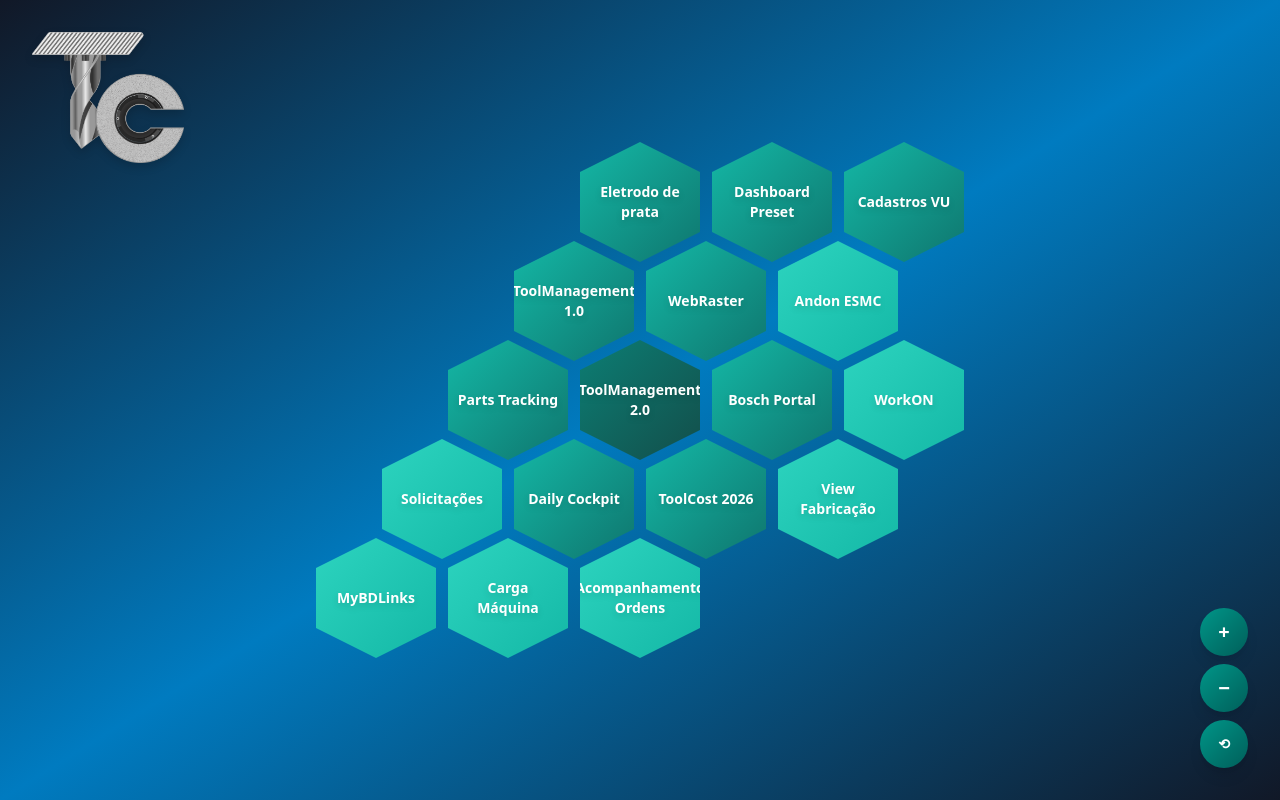
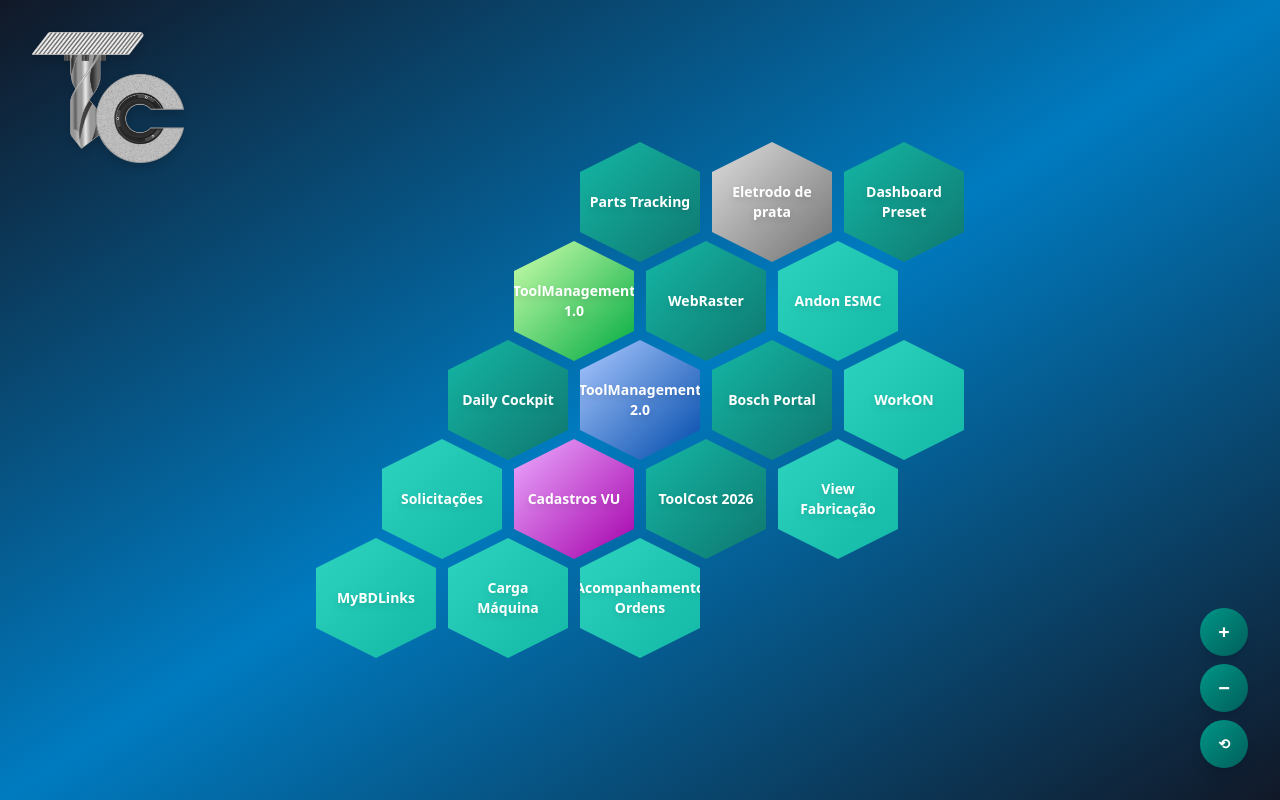
Before and after one commit to JoaoP3dro0808/ColmeiaToolingCenter, a React (Vite) app: page / in a window 1280 px wide. Built offline with nearby package versions, Linux system fonts and the light colour scheme.

Commit message:
Favos color change utility added

```diff
--- a/src/components/Colmeia.jsx
+++ b/src/components/Colmeia.jsx
@@ -158,6 +158,7 @@
             relevance={favo.relevance}
             x={favo.x}
             y={favo.y}
+            color={favo.color}
           />
         ))}
       </div>
--- a/src/components/Favo.jsx
+++ b/src/components/Favo.jsx
@@ -1,7 +1,7 @@
 import React, { useState } from 'react';
 import { useNavigate } from 'react-router-dom';
 
-export default function Favo({ link, title, relevance, x, y }) {
+export default function Favo({ link, title, relevance, x, y, color }) {
   const [isHovered, setIsHovered] = useState(false);
   const navigate = useNavigate();
 
@@ -16,10 +16,21 @@
   const posY = y * spacingY * 0.866;
 
   const getColor = () => {
-    if (relevance === 0) return { from: '#0c7e74ff', to: '#134e4a' }; // Teal escuro (centro)
-    if (relevance <= 2) return { from: '#14b8a6', to: '#0f766e' }; // Teal médio
-    if (relevance <= 4) return { from: '#2dd4bf', to: '#14b8a6' }; // Teal claro
-    return { from: '#5eead4', to: '#2dd4bf' }; // Teal muito claro (periferia)
+    // Se uma cor customizada foi fornecida, usa ela
+    if (color) {
+      // Se for um objeto com from e to, usa o gradiente
+      if (typeof color === 'object' && color.from && color.to) {
+        return color;
+      }
+      // Se for apenas uma string, usa cor sólida
+      return { from: color, to: color };
+    }
+
+    // Caso contrário, usa a lógica baseada em relevance
+    if (relevance === 0) return { from: '#0c7e74ff', to: '#134e4a' };
+    if (relevance <= 2) return { from: '#14b8a6', to: '#0f766e' };
+    if (relevance <= 4) return { from: '#2dd4bf', to: '#14b8a6' };
+    return { from: '#5eead4', to: '#2dd4bf' };
   };
 
   const colors = getColor();
--- a/src/pages/Home.jsx
+++ b/src/pages/Home.jsx
@@ -4,8 +4,8 @@
 export default function Home() {
   // Seus links aqui! Adicione quantos quiser
   const meusLinks = [
-    { title: 'ToolManagement 2.0', link: 'https://caweb01.br.bosch.com/ToolMGNT/tracking', relevance: 0 },
-    { title: 'ToolManagement 1.0', link: 'https://ctweb03.br.bosch.com/ToolManagement/toolManagement/home', relevance: 1 },
+    { title: 'ToolManagement 2.0', link: 'https://caweb01.br.bosch.com/ToolMGNT/tracking', relevance: 0, color: { from: '#acc9ffff', to: '#004aaaff' } },
+    { title: 'ToolManagement 1.0', link: 'https://ctweb03.br.bosch.com/ToolManagement/toolManagement/home', relevance: 1, color: { from: '#cdffacff', to: '#00aa41ff' } },
     { title: 'WebRaster', link: 'https://ca-webraster.br.bosch.com/search', relevance: 1 },
     { title: 'Bosch Portal', link: 'http://ctweb02.br.bosch.com/Portal/app', relevance: 1 },
     { title: 'Daily Cockpit', link: 'https://csi.bosch.com.br/dailycockpit/products/CtP', relevance: 2 },
@@ -14,13 +14,13 @@
     { title: 'WorkON', link: 'https://rb-wam.bosch.com/WorkOnDashBoard/search/search.seam', relevance: 3 },
     { title: 'ToolCost 2026', link: 'https://app.powerbi.com/groups/26c107da-94ff-4b8f-9de4-1da4f23fea94/reports/aeb24f82-a87a-409d-8ef8-6ee59a78d922/ReportSection?experience=power-bi', relevance: 1 },
     { title: 'View Fabricação', link: 'https://app.powerbi.com/groups/26c107da-94ff-4b8f-9de4-1da4f23fea94/reports/d42f41cc-ef6d-49ef-82cd-8b32fce91b7f/ReportSection?experience=power-bi', relevance: 3},
-    { title: 'Eletrodo de prata', link: '/silverelectrode', relevance: 2 },
+    { title: 'Eletrodo de prata', link: '/silverelectrode', relevance: 2, color: { from: '#ddddddff', to: '#727272ff' } },
     { title: 'Solicitações', link: 'https://ctweb05.br.bosch.com/portalsegpat/Default', relevance: 4 },
     { title: 'Acompanhamento Ordens', link: 'https://app.powerbi.com/groups/26c107da-94ff-4b8f-9de4-1da4f23fea94/reports/e854bd6d-f1d6-4d94-a828-e8bce5da4918/ReportSection?experience=power-bi', relevance: 3 },
     { title: 'Dashboard Preset', link: 'https://ctweb03.br.bosch.com/ToolManagement/toolManagement/DashboardPreset/list', relevance: 2 },
     { title: 'Carga Máquina', link: 'https://app.powerbi.com/groups/me/reports/59a8cb8e-a480-4095-9fe3-f2140705baab/ReportSection?ctid=0ae51e19-07c8-4e4b-bb6d-648ee58410f4&experience=power-bi', relevance: 3 },
     { title: 'MyBDLinks', link: 'https://bdweblaserviceslocations.bosch.com/MyBDLinksLA/home', relevance: 3 },
-    { title: 'Cadastros VU', link: 'https://app.powerbi.com/groups/26c107da-94ff-4b8f-9de4-1da4f23fea94/reports/c11d4fe4-6dd1-49a9-a298-6b0b0359624b/055377c97f756e95fb6c?experience=power-bi', relevance: 2 },
+    { title: 'Cadastros VU', link: 'https://app.powerbi.com/groups/26c107da-94ff-4b8f-9de4-1da4f23fea94/reports/c11d4fe4-6dd1-49a9-a298-6b0b0359624b/055377c97f756e95fb6c?experience=power-bi', relevance: 1, color: { from: '#ecacffff', to: '#a400aaff' } },
 ];
 
   return <Colmeia links={meusLinks} />;
--- a/src/pages/SilverElectrode.jsx
+++ b/src/pages/SilverElectrode.jsx
@@ -7,7 +7,7 @@
     { title: 'Produção Eletrodo', link: 'https://app.powerbi.com/groups/26c107da-94ff-4b8f-9de4-1da4f23fea94/reports/2ee3a377-7142-409d-a81a-7559fd548f75/cbfbad5de03d153fa25e?experience=power-bi', relevance: 0 },
     { title: 'Custos Produção', link: 'https://app.powerbi.com/groups/26c107da-94ff-4b8f-9de4-1da4f23fea94/reports/8159b30b-9017-45fc-a334-44a59e8083b6/1c8f19af0639a83cc8bd?experience=power-bi', relevance: 1 },
     { title: 'Estoque', link: 'https://app.powerbi.com/groups/26c107da-94ff-4b8f-9de4-1da4f23fea94/reports/5200b17f-82dc-4405-bfe5-cd2d540caf8f/3394c9f36908ae0212b0?experience=power-bi', relevance: 1 },
-    { title: 'Acompanhamento Mensal', link: 'https://app.powerbi.com/groups/26c107da-94ff-4b8f-9de4-1da4f23fea94/reports/a2602571-dc69-4748-95f1-c8e3108404b9/796010f0104d02cb1db4?experience=power-bi', relevance: 1 }
+    { title: 'Acompanhamento Mensal', link: 'https://app.powerbi.com/groups/26c107da-94ff-4b8f-9de4-1da4f23fea94/reports/a2602571-dc69-4748-95f1-c8e3108404b9/796010f0104d02cb1db4?experience=power-bi', relevance: 1, color: { from: '#ff7e7eff', to: '#a7021bff' } }
 ];
 
   return <Colmeia links={meusLinks} />;
```
